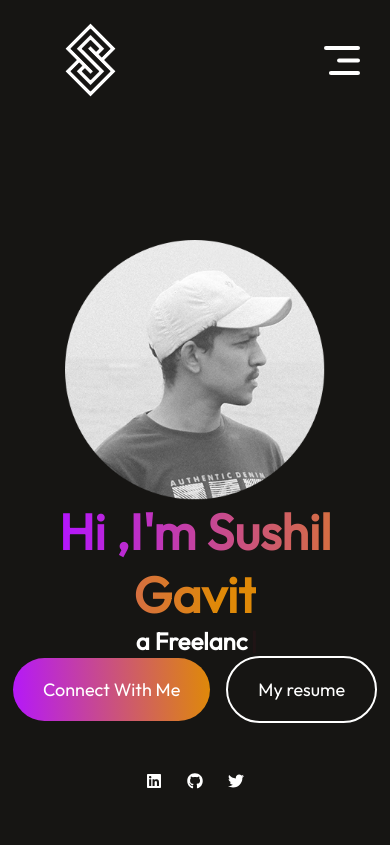
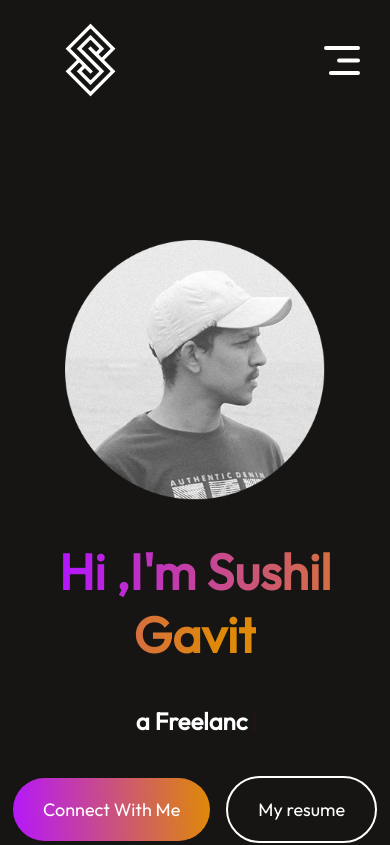
Before and after one commit to Sushilgavit/personal_portfolio, a React (Vite) app: page / in a window 390 px wide. Shown: the top 845 px of the page. Built offline with nearby package versions, Linux system fonts and the light colour scheme.

Commit message:
responsive update v0.4

```diff
--- a/src/Components/Hero/Hero.css
+++ b/src/Components/Hero/Hero.css
@@ -2,7 +2,8 @@
     display: flex;
     align-items: center;
     flex-direction: column;
-    gap: 35 px;
+    gap: 40px;
+
 }
 
 .hero img {
@@ -91,7 +92,7 @@
 
     .hero h1 {
         margin-top: 0px;
-        width: 90%;
+        width: 100%;
         font-size: 50px;
     }
 
```
Also changed, not shown: 4 other files (tests, documents, lock files or other folders).
